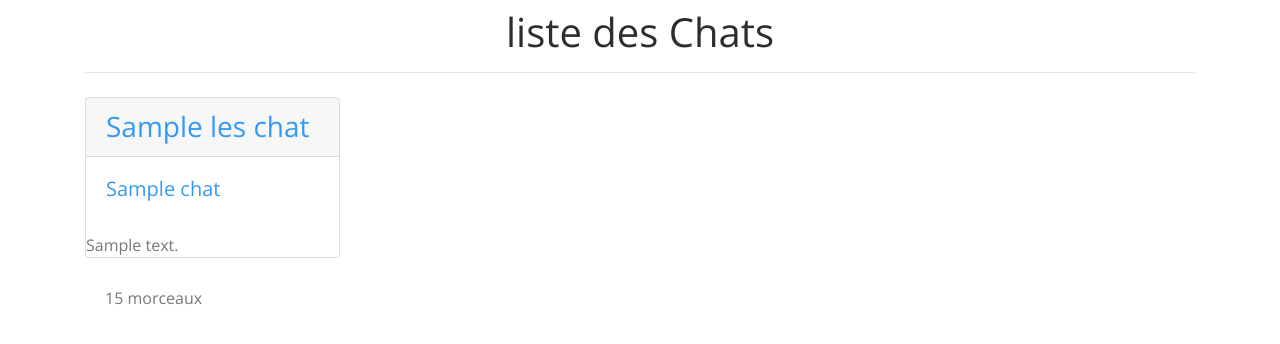
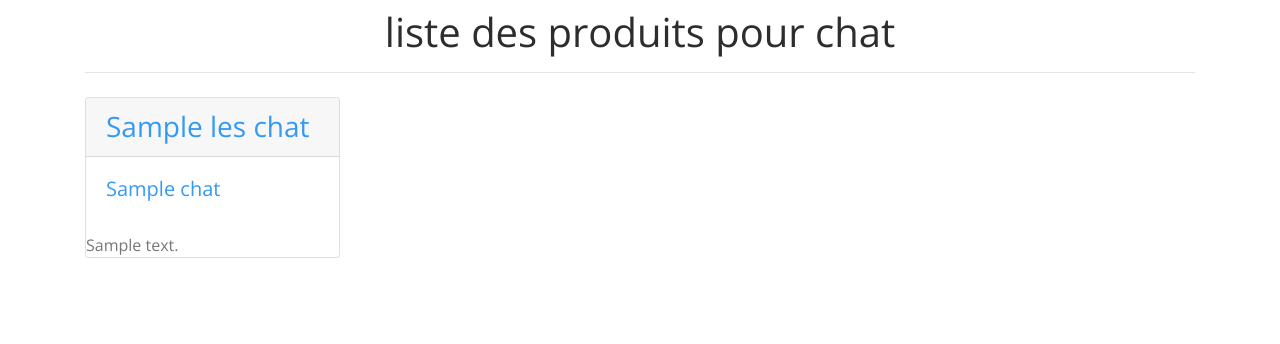
Before and after one commit to florian78370/E6, a Symfony app: template templates/chat/listeChat.html.twig in a window 1280 px wide. Shown: the part 58-402 px from the top of the page. Run offline with Twig, Linux system fonts and the light colour scheme; the template is opened without the code that fills it: most values are stand-ins (such as "Sample title", 1, 10 or a date in 2020); some libraries are stand-ins or nearby versions.

Commit message:
t'es un gourmand toi

```diff
--- a/src/Controller/ChatController.php
+++ b/src/Controller/ChatController.php
@@ -10,11 +10,11 @@ use Symfony\Bundle\FrameworkBundle\Controller\AbstractController;
 
 class ChatController extends AbstractController
 {
-    #[Route('/chat', name: 'chats', methods : 'GET')]
+    #[Route('/chat', name: 'chat', methods : 'GET')]
 
     public function ListesChats(ChatRepository $repo)
     {
-        $repo->listeChatsComplete();/* query NOT result */
+        $chats=$repo->listeChatsComplete();/* query NOT result */
         return $this->render('chat/listeChat.html.twig', [
             'lesChats' => $chats,
         ]);
--- a/src/Controller/ChevalController.php
+++ b/src/Controller/ChevalController.php
@@ -15,7 +15,7 @@ class ChevalController extends AbstractController
     {
         $chevaux=$repo->listeChevauxComplete();
         return $this->render('cheval/listeChevaux.html.twig', [
-            'lesChevaux' => $cheval,
+            'lesChevaux' => $chevaux,
         ]);
     }
 
--- a/templates/base.html.twig
+++ b/templates/base.html.twig
@@ -27,7 +27,7 @@
         <a class="nav-link dropdown-toggle" data-toggle="dropdown" href="#" role="button" aria-haspopup="true" aria-expanded="false">Nos Produits</a>
         <div class="dropdown-menu">
           <a class="dropdown-item" href="#">Chien</a>
-          <a class="dropdown-item" href="{{path('chats')}}">Chat</a>
+          <a class="dropdown-item" href="{{path('chat')}}">Chat</a>
           <a class="dropdown-item" href="#">Cheval</a>
         </div>
       </li>
--- a/templates/chat/listeChat.html.twig
+++ b/templates/chat/listeChat.html.twig
@@ -3,7 +3,7 @@
 {% block title %}Listes des chats{% endblock %}
 
 {% block body %}
-<h1 class="pt-2 text-center">liste des Chats</h1>
+<h1 class="pt-2 text-center">liste des produits pour chat</h1>
 <hr>
 <div class="row pt-2">
 {% for leChat in lesChats %}
@@ -19,20 +19,9 @@
                 </div>
                     <p class="card-text">{{leChat.description}}</p>
                 </div>
-                <ul class="list-group list-group-flush">
-                    {% set nb = leChat.morceaux|length %}
-                    <li class="list-group-item">
-                    {{nb}} {% if nb>1 %} morceaux {% else %} morceau {% endif %}
-                    </li>
-                </ul>
             </div>
     </div>
 {% endfor %}
-<div class="navigation mx-auto">
-{{ knp_pagination_render(lesChats)}}
-</div>
-
-
 
 </div>
 {% endblock %}
```
